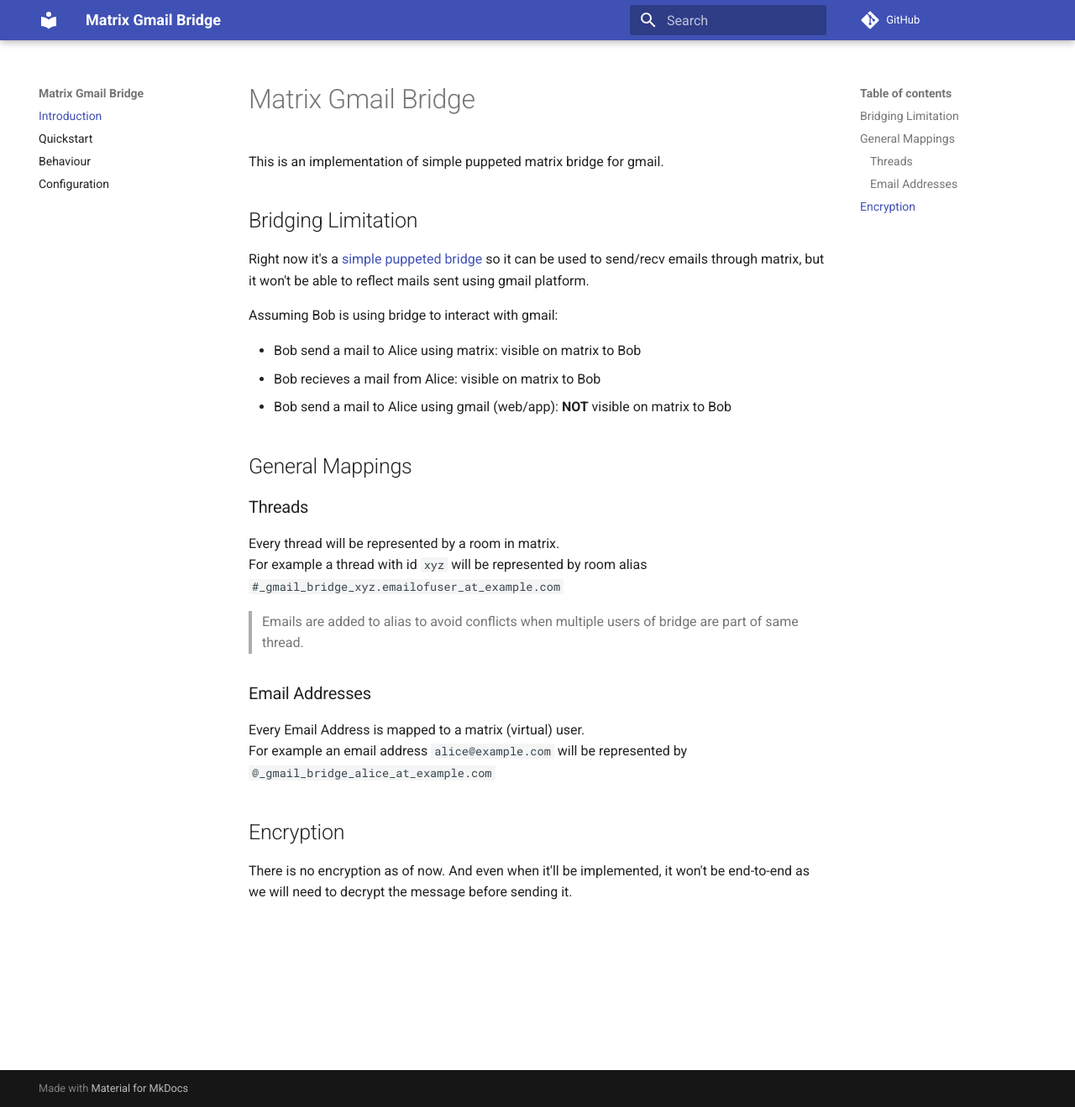
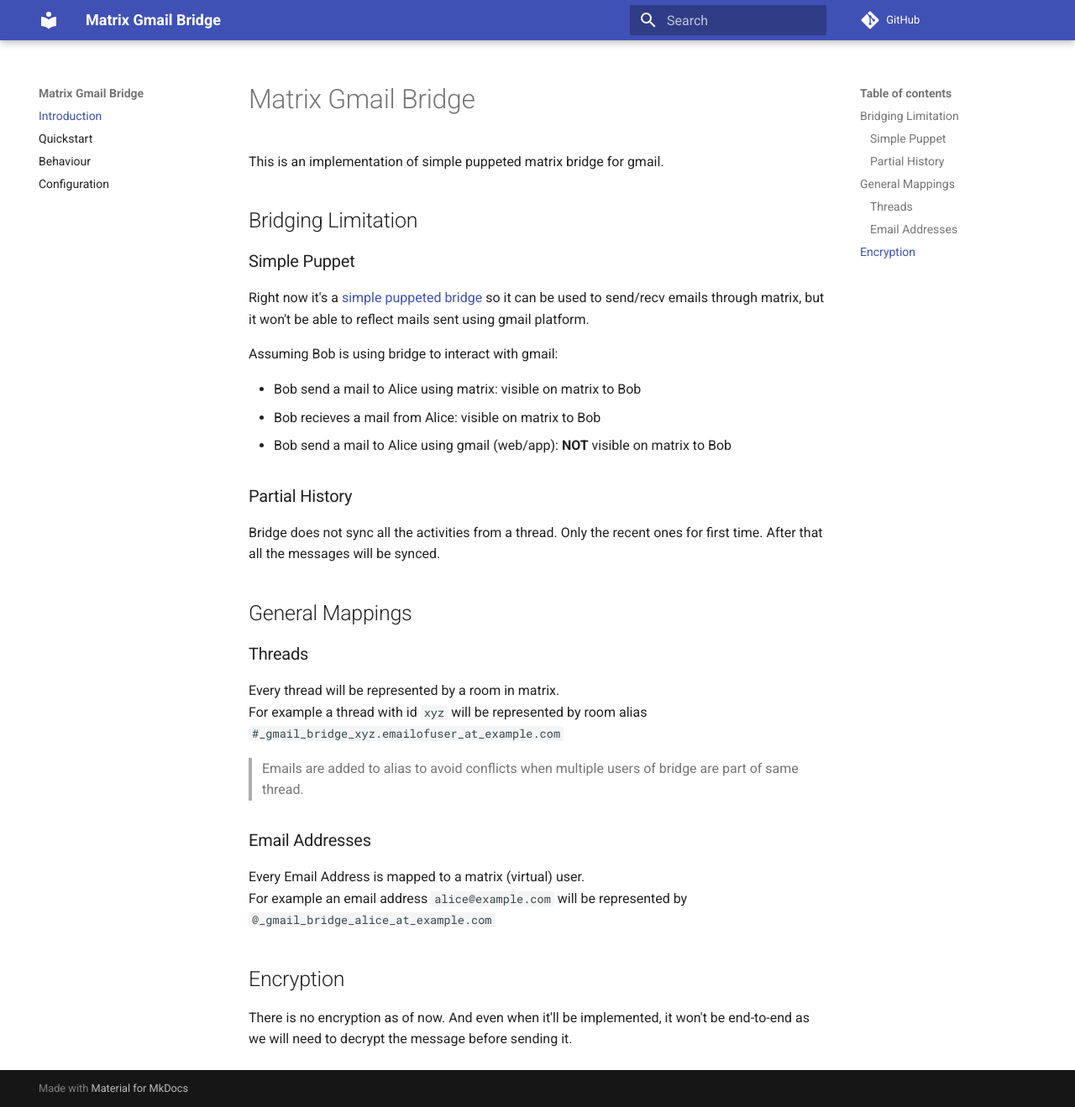
Before and after one commit to askalbot/matrix-gmail-bridge, an MkDocs documentation site: the page built from docs/index.md, in a window 1280 px wide and 1319 px high. Shown: the whole window at 84% size. Built offline with MkDocs 1.6.1 and Material for MkDocs 9.7.7, drawn with Linux system fonts in a browser that asks for light colours; comment, search, counter and statistics services are not loaded.

Commit message:
updating docs

```diff
--- a/docs/index.md
+++ b/docs/index.md
@@ -3,6 +3,7 @@
 This is an implementation of simple puppeted matrix bridge for gmail.
 
 ## Bridging Limitation
+### Simple Puppet
 Right now it's a [simple puppeted bridge](https://matrix.org/docs/guides/types-of-bridging#simple-puppeted-bridge) so it can be used to send/recv emails through matrix, but it won't be able to reflect mails sent using gmail platform.
 
 Assuming Bob is using bridge to interact with gmail:
@@ -10,6 +11,9 @@ Assuming Bob is using bridge to interact with gmail:
 - Bob send a mail to Alice using matrix: visible on matrix to Bob
 - Bob recieves a mail from Alice: visible on matrix to Bob
 - Bob send a mail to Alice using gmail (web/app): **NOT** visible on matrix to Bob
+
+### Partial History
+Bridge does not sync all the activities from a thread. Only the recent ones for first time. After that all the messages will be synced.
 
 ## General Mappings
 ### Threads
```
